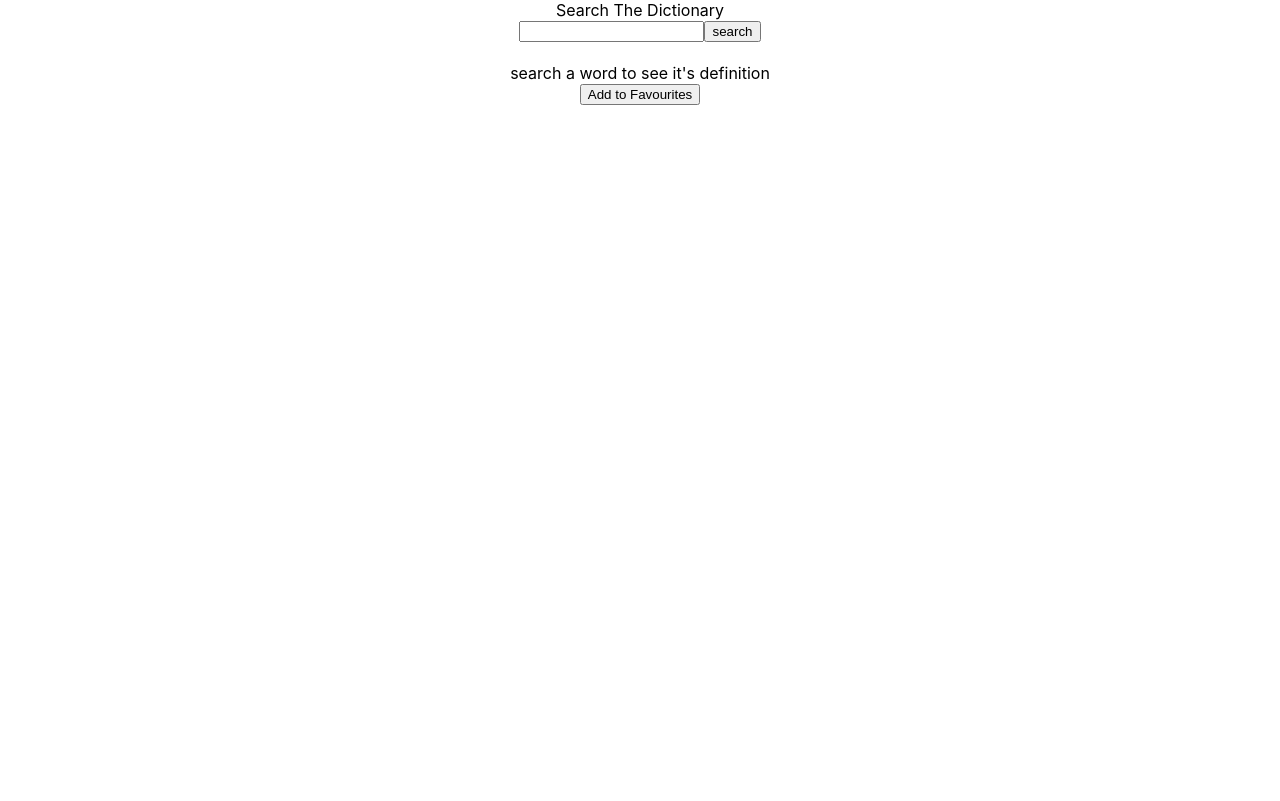
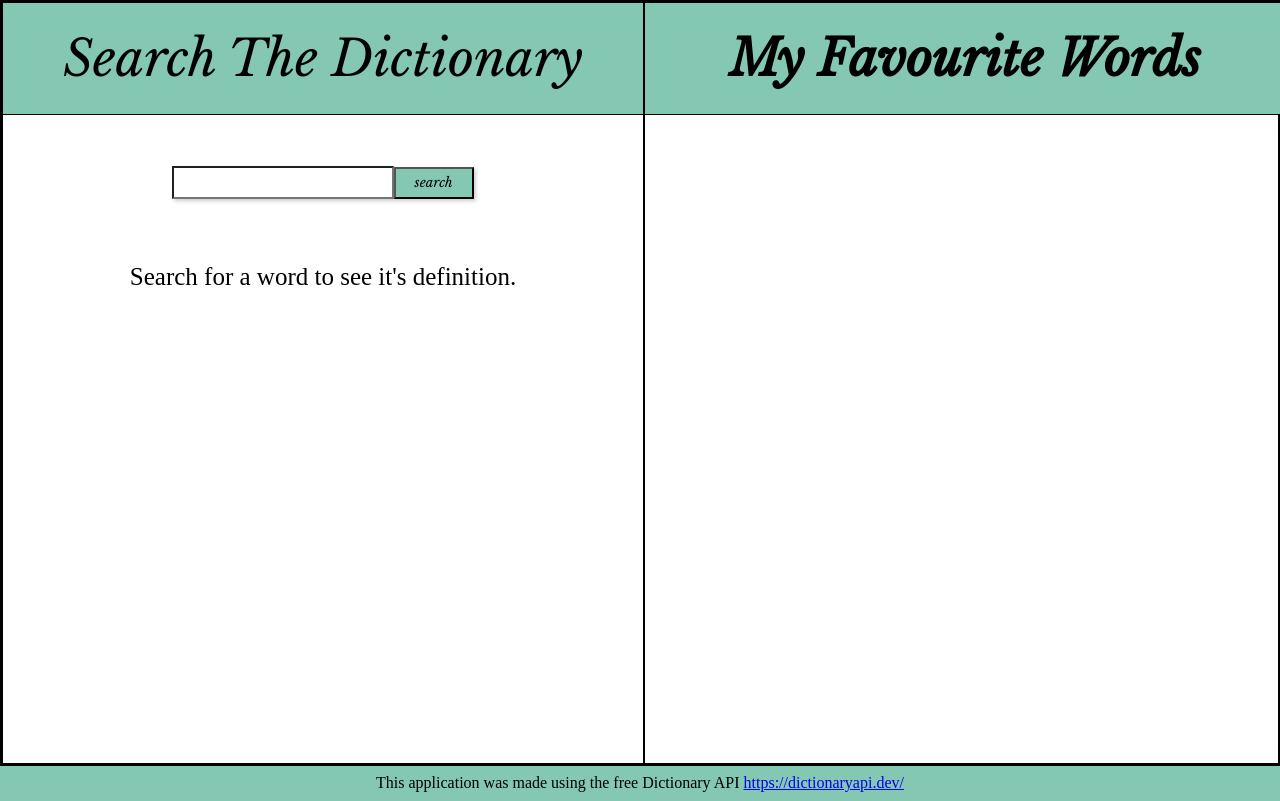
Before and after one commit to tribute2johnny/GCU_dictionary_search_test, a React (Create React App) app: page / in a window 1280 px wide. Built offline with nearby package versions, Linux system fonts and the light colour scheme.

Commit message:
added some css tidied up code

```diff
--- a/src/Components/FavouritesList.js
+++ b/src/Components/FavouritesList.js
@@ -1,11 +1,12 @@
 import React from "react";
 
-const FavouritesList = ({favouriteWords}) => {
+const FavouritesList = ({ favouriteWords }) => {
     const listFavourites = favouriteWords.map((data, index) => {
         return (
             <div key={index}>
                 <h3>{data.word}</h3>
                 <p>{data.meanings[0].definitions[0].definition}</p>
+                <hr></hr>
             </div>
         )
     })
--- a/src/Containers/MainContainer.css
+++ b/src/Containers/MainContainer.css
@@ -0,0 +1,88 @@
+.header1 {
+    font-size: 50px;
+    font-family: 'Libre Baskerville', serif;
+    background-color: rgb(132, 199, 178);
+    display: flex;
+    justify-content: center;
+    padding-top: 3vh;
+    padding-bottom: 3vh;
+    border-bottom: 1px solid black;
+}
+
+.header2 {
+    font-size: 50px;
+    font-family: 'Libre Baskerville', serif;
+    background-color: rgb(132, 199, 178);
+    display: flex;
+    justify-content: center;
+    padding-top: 3vh;
+    padding-bottom: 3vh;
+    margin-top: 0%;
+    border-bottom: 1px solid black;
+}
+
+.body {
+    min-height: 100vh;
+    min-width: 100vw;
+}
+
+.maincontainer {
+    border: 2px black solid;
+    min-height: 90vh;
+    min-width: 90vw;
+    display: flex;
+}
+
+.search {
+    border: 1px black solid;
+    min-height: 95vh;
+    min-width: 50vw;
+}
+
+.favslist {
+    border: 1px black solid;
+    min-height: 95vh;
+    min-width: 50vw;
+}
+
+.searchcontainer {
+    margin-top: 8%;
+}
+
+.searchbar {
+    height: 2em;
+    width: 16em;
+    box-shadow: 2px 2px 4px rgba( 0, 0, 0, 0.2 );
+}
+
+.searchbutton {
+    height: 2.4em;
+    width: 6em;
+    box-shadow: 2px 2px 4px rgba( 0, 0, 0, 0.2 );
+    font-family: 'Libre Baskerville', serif;
+    background-color: rgb(132, 199, 178);
+}
+
+.searchresult {
+    margin-top: 10%;
+}
+
+.defresult {
+    font-size: 25px;
+}
+
+.wordresult {
+    font-size: 35px;
+}
+
+.favsbutton {
+    font-family: 'Libre Baskerville', serif;
+    font-size: 20px;
+    background-color: rgb(132, 199, 178);
+    box-shadow: 2px 2px 4px rgba( 0, 0, 0, 0.2 );
+}
+
+.footer {
+    padding: 0.65%;
+    background-color: rgb(132, 199, 178);
+}
--- a/src/Containers/MainContainer.js
+++ b/src/Containers/MainContainer.js
@@ -1,5 +1,5 @@
-import React, { useState , useEffect} from "react";
-import Axios from 'axios';
+import React, { useState, useEffect } from "react";
+import Axios from "axios";
 import FavouritesList from "../Components/FavouritesList";
 import "./MainContainer.css";
 
@@ -35,34 +35,44 @@ const MainContainer = () => {
     }, [])
 
     useEffect(() => {
-        if (favouriteWords.length > 0) {localStorage.setItem('favs', JSON.stringify(favouriteWords))}
+        if (favouriteWords.length > 0) { localStorage.setItem('favs', JSON.stringify(favouriteWords)) }
     }, [favouriteWords]);
 
+
     return (
-        <div>
-            <header>Search The Dictionary</header>
+        <div className="body">
+            <div className="maincontainer">
+                <div className="search">
+                    <header className="header1">Search The Dictionary</header>
 
-            <div>
-                <input type='text' placholder='search word here.' onChange={ (input) => {
+                    <div className="searchcontainer">
+                        <input className="searchbar" type='text' placholder='search word here.' onChange={(input) => {
                             setSearchTerm(input.target.value)
                         }}
                         />
 
-                <button onClick={ () => {
+                        <button className="searchbutton" onClick={() => {
                             getMeaning();
                         }}
                         >search</button>
                     </div>
 
+                    <div className="searchresult">
+                        <h4 className="wordresult">{data.word}</h4>
+                        {data.length === 0 ? <p className="defresult">Search for a word to see it's definition.</p> : <p className="defresult">{data.length ?? data.meanings[0].definitions[0].definition}</p>}
+                        {data.length === 0 ? <></> : <button className="favsbutton" onClick={handleFavouriteClick}>Add to Favourites</button>}
+                    </div>
+                </div>
+
+
+                <div className="favslist">
                     <div>
-                <h4>{data.word}</h4>
-               {data.length === 0 ? <>search a word to see it's definition</>: <p>{data.length ?? data.meanings[0].definitions[0].definition}</p>}
-            </div>
-            <button onClick={handleFavouriteClick}>Add to Favourites</button>
-
-            <div>
+                        <h2 className="header2">My Favourite Words</h2>
                         <FavouritesList favouriteWords={favouriteWords} />
                     </div>
+                </div>
+            </div>
+            <footer className="footer">This application was made using the free Dictionary API <a href="https://dictionaryapi.dev/">https://dictionaryapi.dev/</a></footer>
         </div>
     )
 
--- a/src/index.css
+++ b/src/index.css
@@ -1,13 +1,6 @@
+@import url('https://fonts.googleapis.com/css2?family=Libre+Baskerville:ital@1&display=swap');
+
+
 body {
   margin: 0;
-  font-family: -apple-system, BlinkMacSystemFont, 'Segoe UI', 'Roboto', 'Oxygen',
-    'Ubuntu', 'Cantarell', 'Fira Sans', 'Droid Sans', 'Helvetica Neue',
-    sans-serif;
-  -webkit-font-smoothing: antialiased;
-  -moz-osx-font-smoothing: grayscale;
 }
-
-code {
-  font-family: source-code-pro, Menlo, Monaco, Consolas, 'Courier New',
-    monospace;
-}
```
Also changed, not shown: 1 other file (tests, documents, lock files or other folders). Lines whose indentation alone changed are shown as unchanged.
